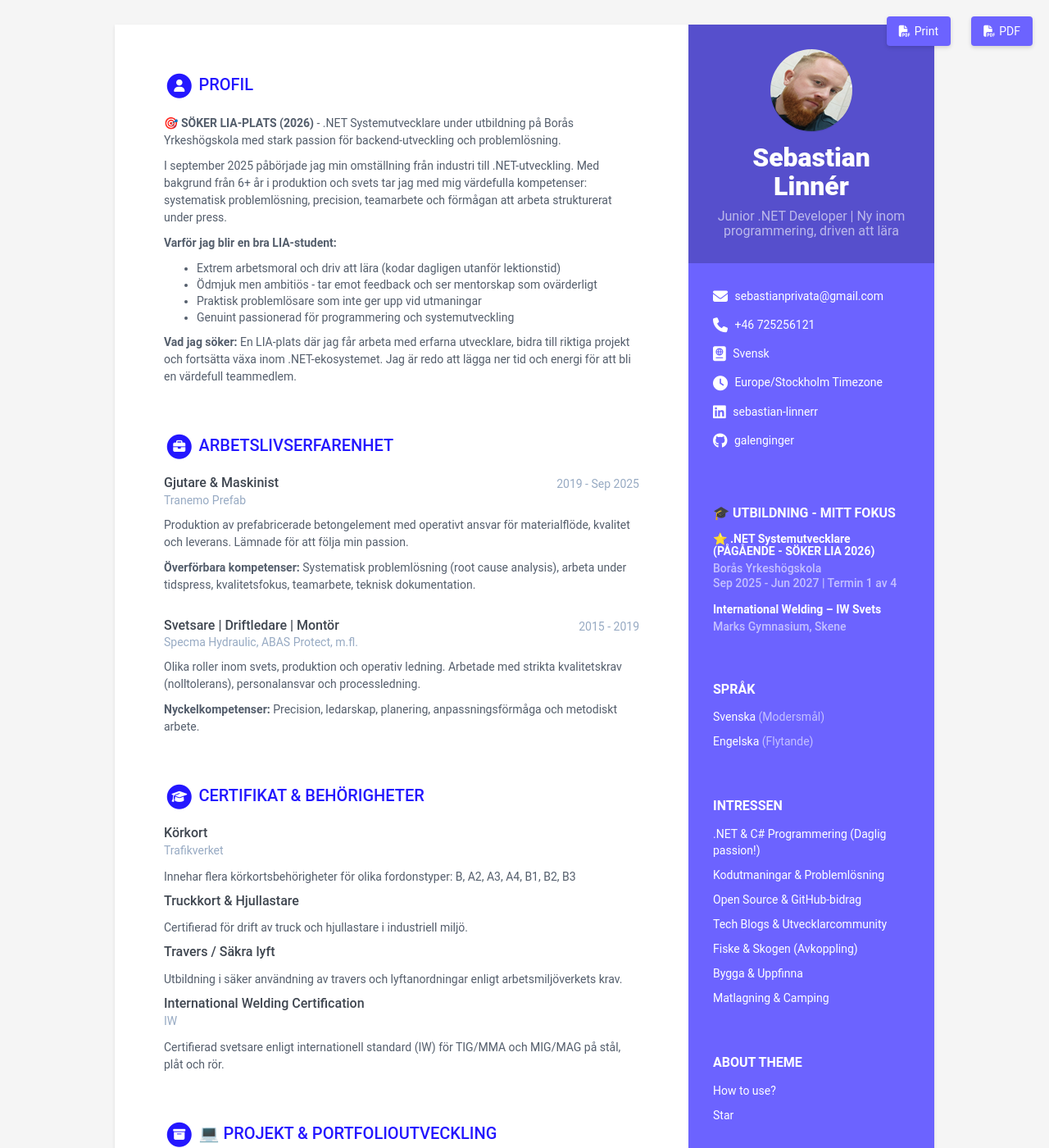
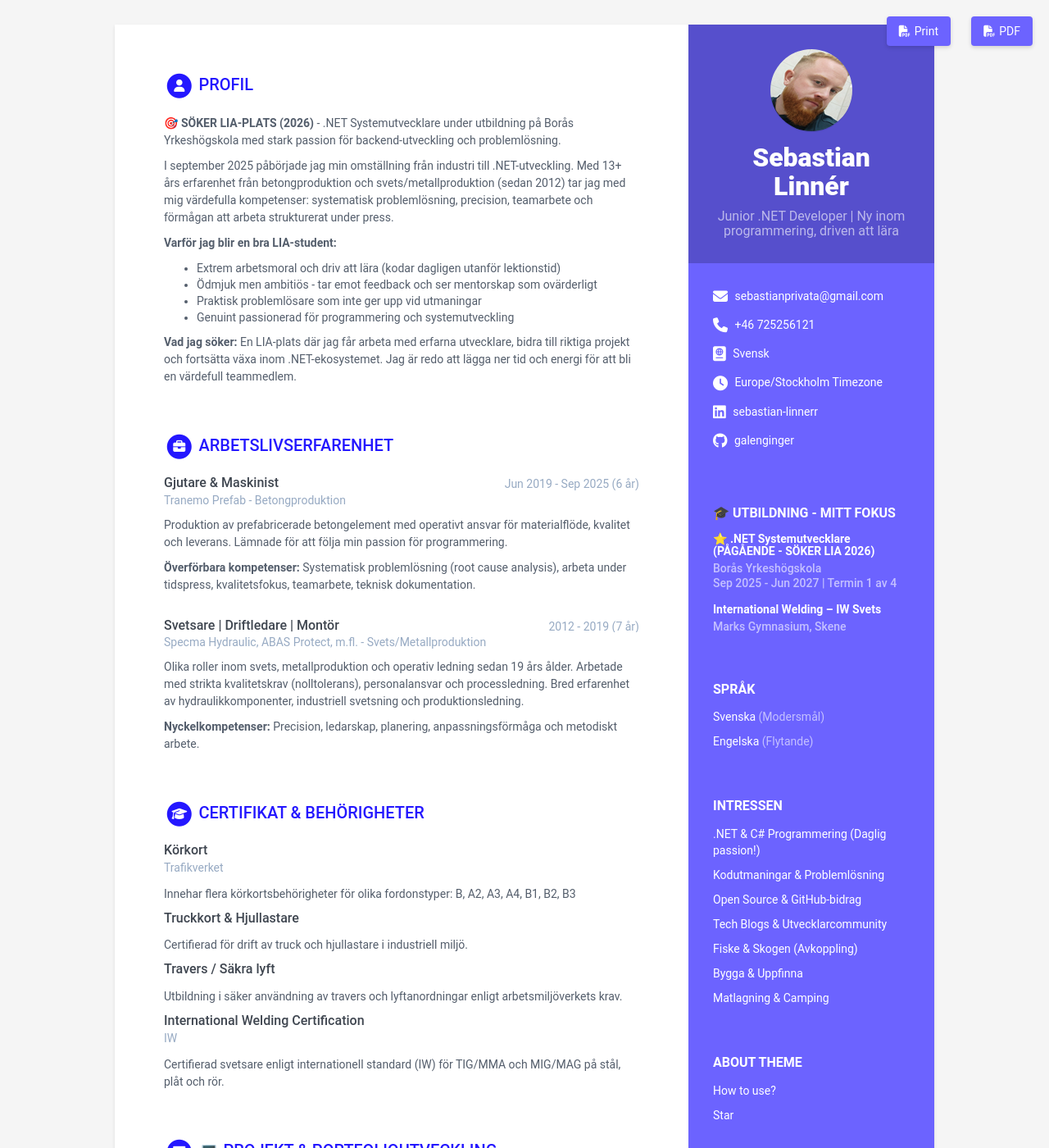
Before and after one commit to galenginger/OnlineCV, a Jekyll site: the page built from index.html, in a window 1280 px wide and 1400 px high. Shown: the whole window at 82% size. Built offline with Jekyll 4.4.1, drawn with Linux system fonts in a browser that asks for light colours.

Commit message:
Korrigerar arbetslivserfarenhet till 13+ år (sedan 2012) och tydliggör betongproduktion och svets/metallproduktion

```diff
--- a/_data/data.yml
+++ b/_data/data.yml
@@ -76,9 +76,9 @@ career-profile:
     Borås Yrkeshögskola med stark passion för backend-utveckling och problemlösning.
 
     I september 2025 påbörjade jag min omställning från industri till .NET-utveckling.
-    Med bakgrund från 6+ år i produktion och svets tar jag med mig värdefulla
-    kompetenser: systematisk problemlösning, precision, teamarbete och förmågan att
-    arbeta strukturerat under press.
+    Med 13+ års erfarenhet från betongproduktion och svets/metallproduktion (sedan 2012)
+    tar jag med mig värdefulla kompetenser: systematisk problemlösning, precision,
+    teamarbete och förmågan att arbeta strukturerat under press.
 
     **Varför jag blir en bra LIA-student:**
     - Extrem arbetsmoral och driv att lära (kodar dagligen utanför lektionstid)
@@ -143,26 +143,27 @@ education:
 experiences:
   title: Arbetslivserfarenhet
   intro: |
-    6+ år inom industri och produktion har format mig till en systematisk problemlösare
-    med stark arbetsmoral. September 2025 valde jag att följa min passion och börja
-    studera .NET-utveckling heltid.
+    13+ år (sedan 2012) inom betongproduktion och svets/metallproduktion har format mig
+    till en systematisk problemlösare med stark arbetsmoral och bred branscherfarenhet.
+    September 2025 valde jag att följa min passion och börja studera .NET-utveckling heltid.
   info:
   - role: Gjutare & Maskinist
-    time: 2019 - Sep 2025
-    company: Tranemo Prefab
+    time: Jun 2019 - Sep 2025 (6 år)
+    company: Tranemo Prefab - Betongproduktion
     details: |
       Produktion av prefabricerade betongelement med operativt ansvar för
-      materialflöde, kvalitet och leverans. Lämnade för att följa min passion.
+      materialflöde, kvalitet och leverans. Lämnade för att följa min passion för programmering.
 
       **Överförbara kompetenser:** Systematisk problemlösning (root cause analysis),
       arbeta under tidspress, kvalitetsfokus, teamarbete, teknisk dokumentation.
 
   - role: Svetsare | Driftledare | Montör
-    time: 2015 - 2019
-    company: Specma Hydraulic, ABAS Protect, m.fl.
+    time: 2012 - 2019 (7 år)
+    company: Specma Hydraulic, ABAS Protect, m.fl. - Svets/Metallproduktion
     details: |
-      Olika roller inom svets, produktion och operativ ledning. Arbetade med
-      strikta kvalitetskrav (nolltolerans), personalansvar och processledning.
+      Olika roller inom svets, metallproduktion och operativ ledning sedan 19 års ålder.
+      Arbetade med strikta kvalitetskrav (nolltolerans), personalansvar och processledning.
+      Bred erfarenhet av hydraulikkomponenter, industriell svetsning och produktionsledning.
 
       **Nyckelkompetenser:** Precision, ledarskap, planering, anpassningsförmåga
       och metodiskt arbete.
```
